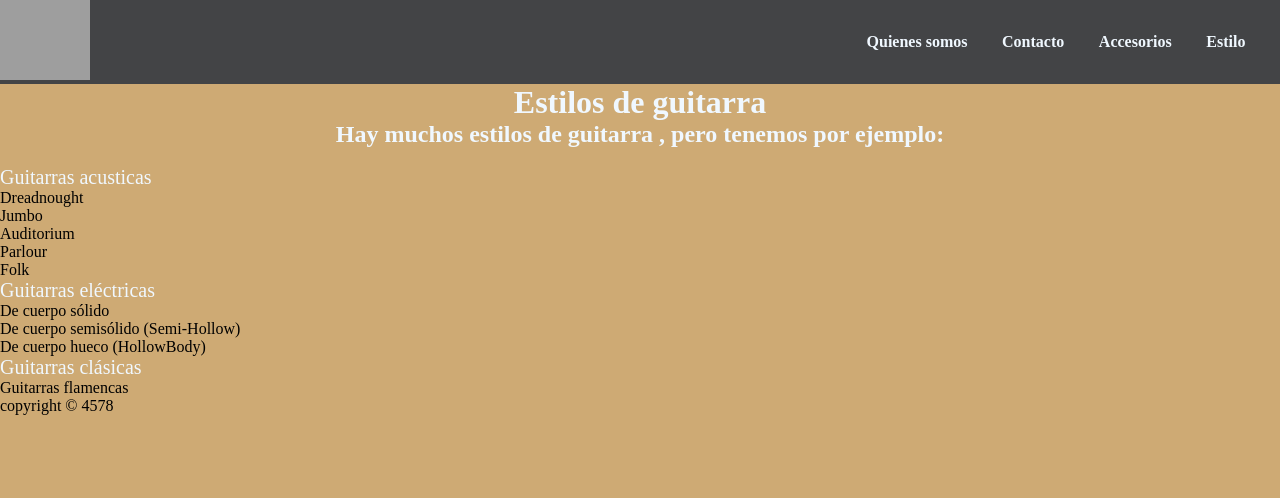
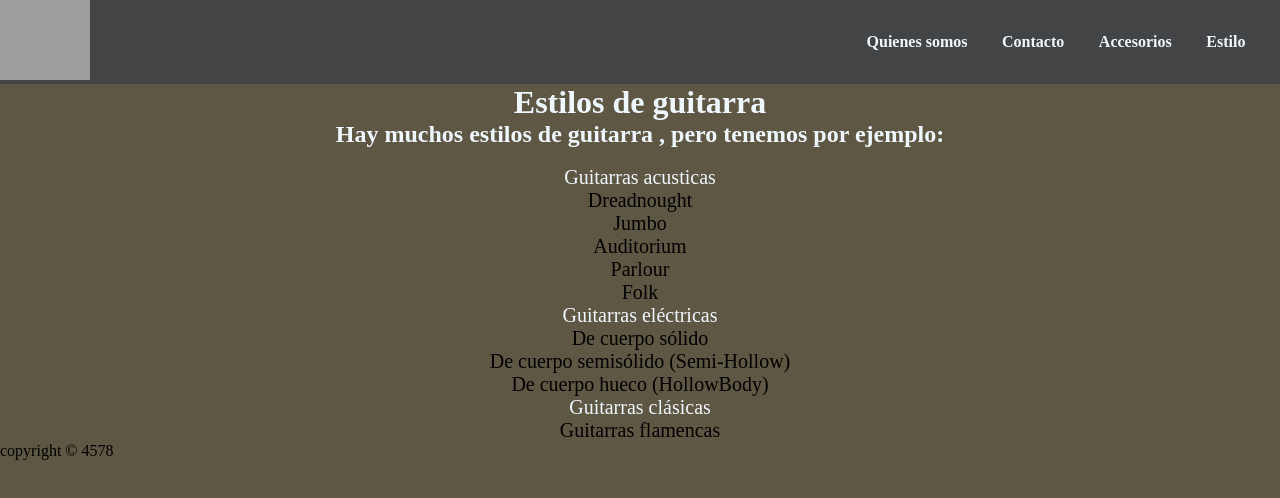
Before and after one commit to SantiagoGiosa98/github-11, a plain HTML site: page page/estilos.html in a window 1280 px wide. Drawn offline with Linux system fonts and the light colour scheme; grey boxes are pictures that could not be loaded.

Commit message:
empezando el proyecto

```diff
--- a/css/style.css
+++ b/css/style.css
@@ -46,8 +46,14 @@ h2{
 p{
     color: aliceblue;
     font-size: 20px;
+    text-align: center;
 
 
+}
+
+.li{
+    text-align: center;
+    font-size: 20px;
 }
 
 
@@ -89,6 +95,7 @@ p{
 }
 .ul{
     display:flex;
+
 }
 .form{
     display: flex;
@@ -134,7 +141,7 @@ p{
 }
 @media (min-width: 1200px){
     body {
-        background-color: rgb(206, 170, 116);
+        background-color: rgb(94, 87, 67);
 
     }
 }
--- a/page/estilos.html
+++ b/page/estilos.html
@@ -30,7 +30,7 @@
         <h1>Estilos de guitarra</h1>
         <h2>Hay muchos estilos de guitarra , pero tenemos por ejemplo:</h2>
         <p>Guitarras acusticas</p>
-            <ul>
+            <ul class="li">
                 <li>Dreadnought</li>
                 <li>Jumbo</li>
                 <li>Auditorium</li>
@@ -38,13 +38,13 @@
                 <li>Folk</li>
             </ul>
         <p>Guitarras eléctricas</p>
-            <ul>
+            <ul class="li">
                 <li>De cuerpo sólido</li>
                 <li>De cuerpo semisólido (Semi-Hollow)</li>
                 <li>De cuerpo hueco (HollowBody)</li>
             </ul>
         <p>Guitarras clásicas</p>
-            <ul>
+            <ul class="li">
                 <li>Guitarras flamencas</li>
             </ul>
         </ul>
```
Also changed, not shown: page/quienes-somos.html (+0 -5 lines).
